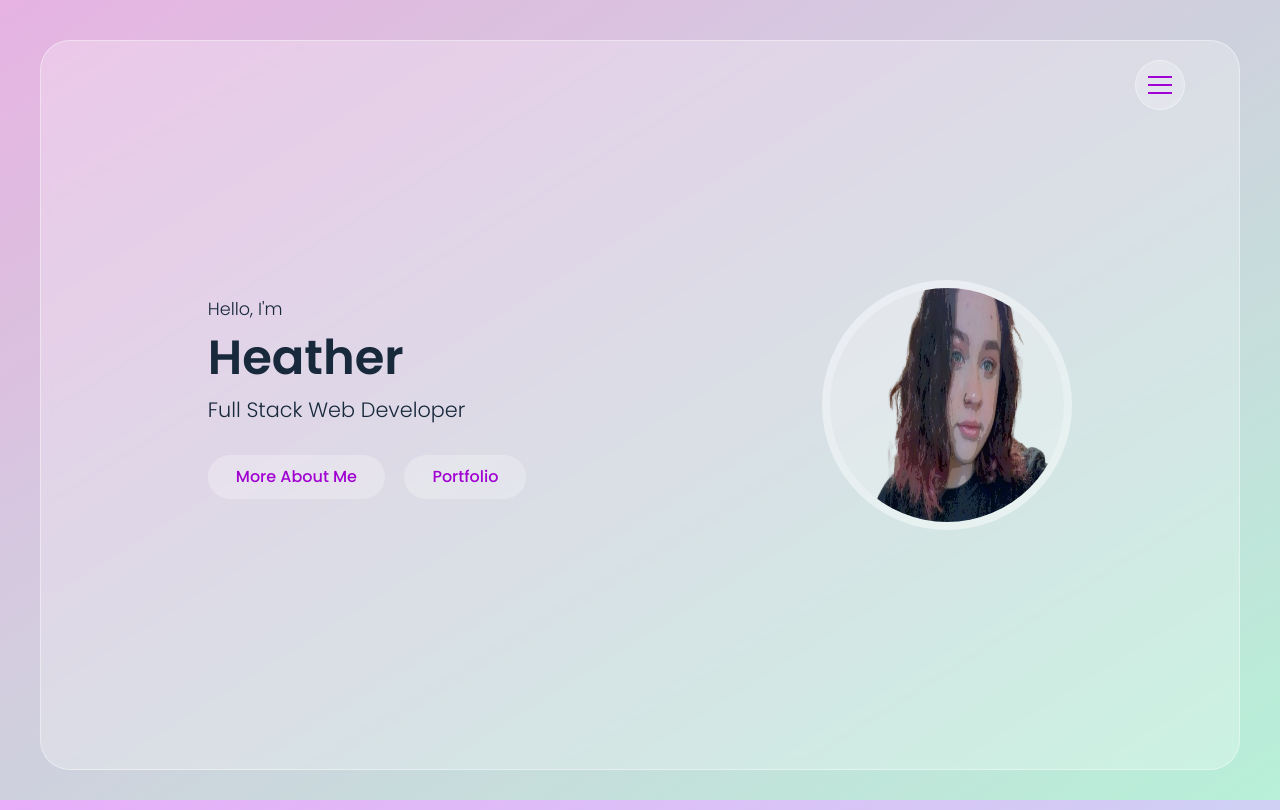
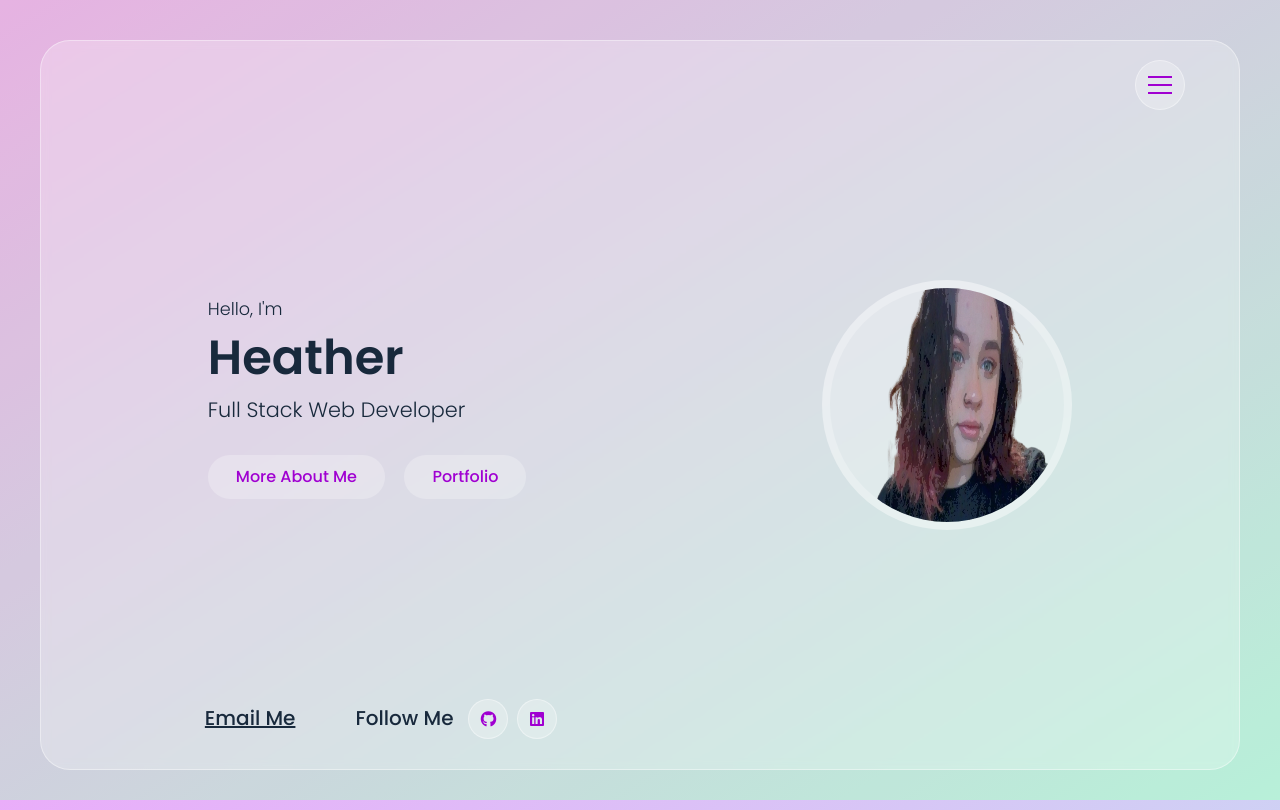
Before and after one commit to Hdavis73/Portfolio-Website, a plain HTML site: page index.html in a window 1280 px wide. Drawn offline with Linux system fonts and the light colour scheme.

Commit message:
took out contact form and put contact links and email link on home page

```diff
--- a/index.html
+++ b/index.html
@@ -41,7 +41,7 @@
                                 <li><a href="#home" class="nav-item link-item">home</a></li>
                                 <li><a href="#about" class="nav-item link-item">about</a></li>
                                 <li><a href="#portfolio" class="nav-item link-item">portifolio</a></li>
-                                <li><a href="#contact" class="nav-item link-item">contact</a></li>
+                                <!-- <li><a href="#contact" class="nav-item link-item">contact</a></li> -->
                             </ul>
                         </div>
                     </nav>
@@ -71,7 +71,27 @@
                             <img src="photos/cartoon-me-noBG.png" alt="profile img">
                         </div>
 
+
                     </div>
+
+                    <div class="contact-info">
+
+                        <div class="contact-info-item">
+                            <a class="email" href="mailto:heather.davis7302@gmail.com"> <h3>Email Me</h3> </a>
+                            <!-- <p>Heather.Davis7302@gmail.com</p> -->
+                        </div>
+
+                        <div class="contact-info-item">
+                            <h3>follow me</h3>
+                            <div class="social-links">
+                                <!-- <a href="#"> <i class="fa-brands fa-facebook-f"></i> </a> -->
+                                <!-- <a href="#"> <i class="fa-brands fa-twitter"></i> </a> -->
+                                <!-- <a href="#"> <i class="fa-brands fa-instagram"></i> </a> -->
+                                <a href="https://github.com/Hdavis73"> <i class="fa-brands fa-github"></i> </a>
+                                <a href="https://www.linkedin.com/in/heather-davis-1105b813a/"> <i class="fa-brands fa-linkedin"></i> </a>
+                            </div>
+                        </div>
+
 
                 </div>
             </div>
@@ -179,7 +199,7 @@
                         <!-- Expierience End -->
 
                         <a href="#resume.pdf" class="btn link-item">download resume</a>
-                        <a href="#contact" class="btn link-item">contact me</a>
+                        <a href="#home" class="btn link-item">contact me</a>
 
                     </div>
                 </div>
@@ -274,7 +294,7 @@
                     </div>
                 </div>
                 <div class="row">
-                    <div class="contact-form">
+                    <!-- <div class="contact-form">
 
                         <form>
 
@@ -303,12 +323,12 @@
 
                         </form>
 
-                    </div>
-                    <div class="contact-info">
+                    </div> -->
+                    <!-- <div class="contact-info">
 
                         <div class="contact-info-item">
-                            <h3>Email</h3>
-                            <p>Heather.Davis7302@gmail.com</p>
+                            <a class="email" href="mailto:heather.davis7302@gmail.com"> <h3>Email Me</h3> </a>
+                             <p>Heather.Davis7302@gmail.com</p>
                         </div>
 
                         <div class="contact-info-item">
@@ -320,7 +340,7 @@
                                 <a href="#"> <i class="fa-brands fa-github"></i> </a>
                                 <a href="#"> <i class="fa-brands fa-linkedin"></i> </a>
                             </div>
-                        </div>
+                        </div> -->
 
                     </div>
                 </div>
--- a/styles.css
+++ b/styles.css
@@ -63,6 +63,7 @@ body::before {
 
 a {
     text-decoration: none;
+    color: var(--blue-dark)
 }
 
 h1,h2 {
@@ -816,6 +817,30 @@ header.active .nav-toggler span::after {
     padding: 10 15px;
 }
 
+ .contact-info {
+    display: flex;
+    flex-direction: row;
+    justify-content: flex-start;
+    gap: 20px;
+}
+
+.contact-info {
+    margin-left: 7%;
+    position: absolute;
+    bottom: 0;
+    /* border: 2px var(--main-color) double; */
+    /* max-width: 400px; */
+}
+
+.contact-info-item {
+    display: flex;
+}
+
+.social-links {
+    margin-left: 15px;
+    margin-top: -10px;
+}
+
 .contact-form .input-group {
     width: 100%;
     margin-bottom: 30px;
@@ -879,7 +904,16 @@ header.active .nav-toggler span::after {
 
 .contact-info-item .social-links a:hover {
     color: var(--white);
+    margin-right: 5px;
     background-color: var(--main-color);
+}
+
+.email{
+    text-decoration: underline;
+}
+
+.email:hover {
+    color: var(--main-color)
 }
 
 
@@ -917,6 +951,11 @@ header.active .nav-toggler span::after {
 
     .portfolio-item {
         width: calc(50% - 30px);
+    }
+
+    .contact-info {
+        justify-content: center;
+        margin: 0;
     }
 }
 
```
